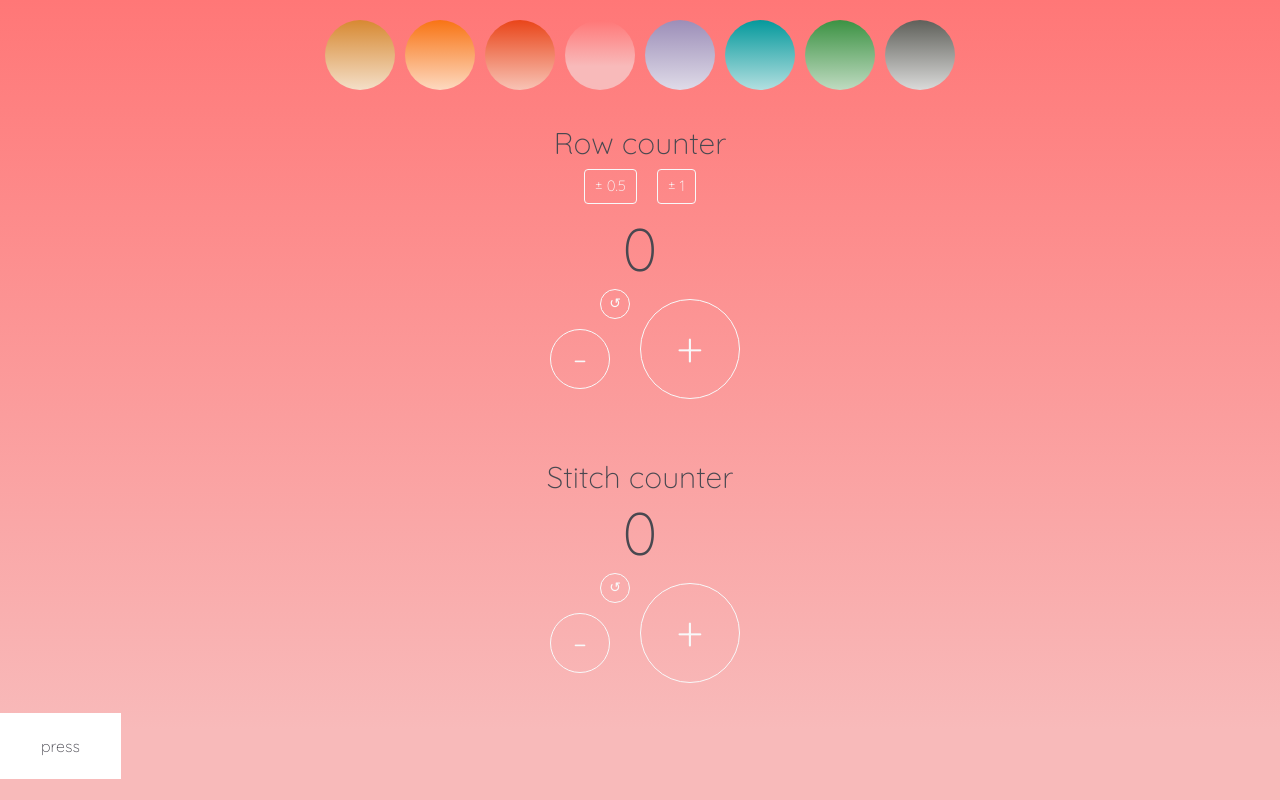
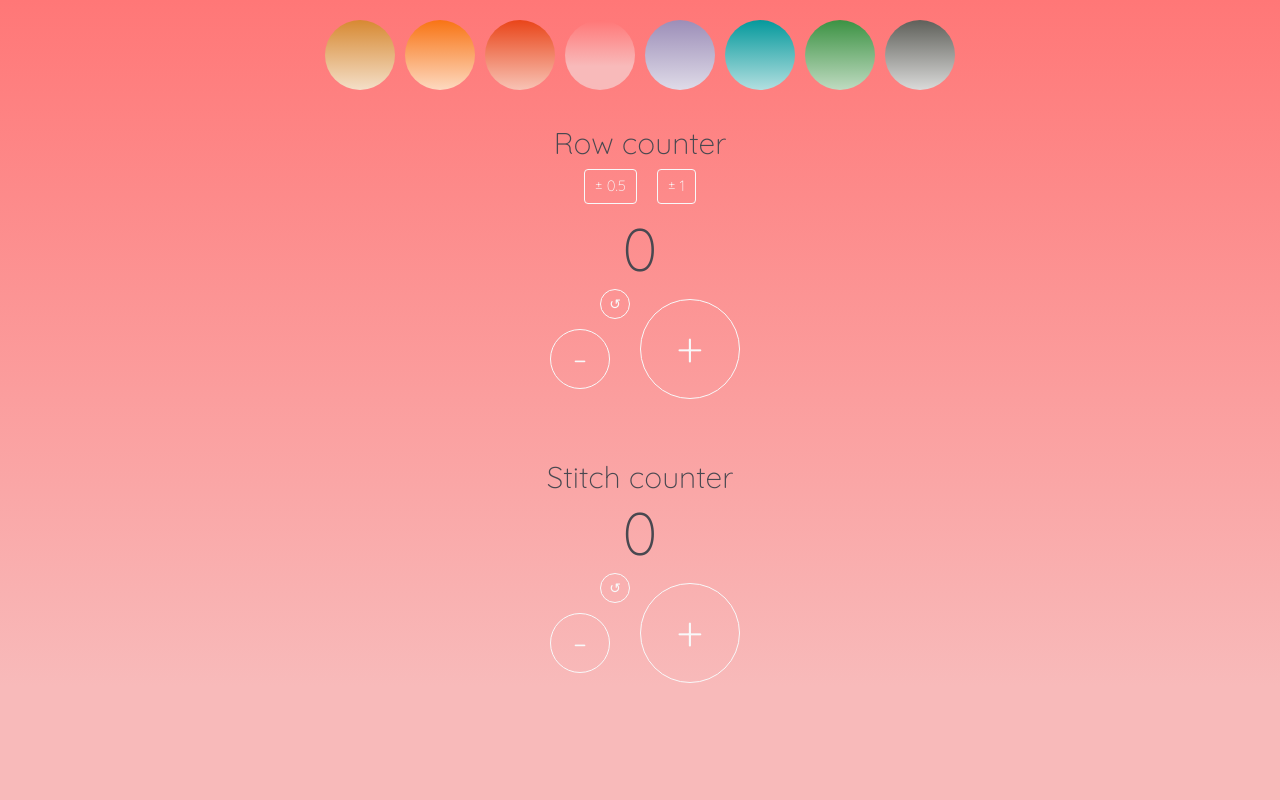
Before and after one commit to francesca-pizzighini/KnittingCounter, a plain HTML site: page index.html in a window 1280 px wide. Shown: the top 800 px of the page. Drawn offline with nearby package versions, Linux system fonts and the light colour scheme.

Commit message:
try if buttons works

```diff
--- a/assets/scss/style.scss
+++ b/assets/scss/style.scss
@@ -111,6 +111,7 @@ body{
         }
         .reset{
             font-size: 14px;
+            line-height: 14px;
             height: 30px;
             width: 30px;
             position: absolute;
@@ -146,16 +147,3 @@ body{
         color: $dark;
     }
 }
-
-.prova-btn{
-    padding: 20px 40px;
-    text-align: center;
-    width: fit-content;
-    background-color: white;
-    border: 1px solid white;
-    color: $dark;
-}
-.prova-btn:hover{
-    background-color: $dark;
-    color: white;
-}
--- a/index.html
+++ b/index.html
@@ -81,10 +81,7 @@
                 </div>
             </div>
         </div>
-
-        <div class="prova-btn">press</div>
     </div>
 
-    <div class="prova-btn">press</div>
     <script src="assets/js/script.js"></script>
 </body>
```
Also changed, not shown: assets/css/style.css.
